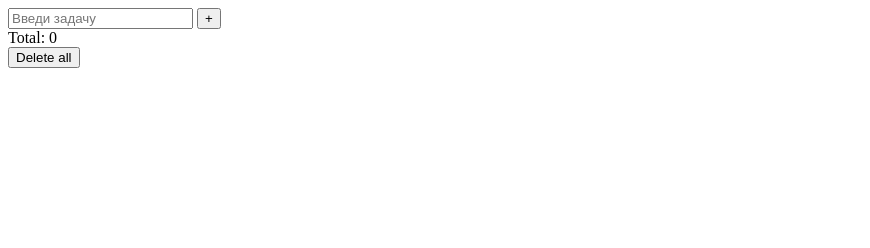
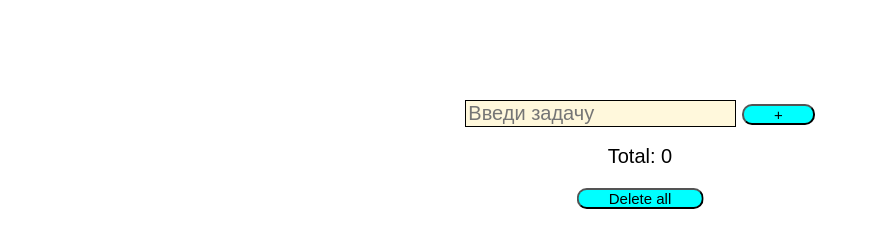
Before and after one commit to Helexi/SecondToDo, a plain HTML site: page index.html in a window 1280 px wide. Shown: the whole page, without its empty margins (0-870 px from the left). Drawn offline with Linux system fonts and the light colour scheme.

Commit message:
Добавил стили

```diff
--- a/css/style.css
+++ b/css/style.css
@@ -1,3 +1,8 @@
+body {
+    font-family: Arial, Helvetica, sans-serif;
+    font-size: 20px;
+}
+
 .success {
     text-decoration: line-through;
 }
@@ -12,4 +17,50 @@
 
 .deleteAll {
     display: block;
+    margin-top: 20 px;
 }
+
+.block {
+    margin-top: 100px;
+    text-align: center;
+    padding-top: 100 px;
+}
+
+.deleteAll {
+    position: relative;
+    left: 50%;
+    transform: translate(-50%, 0);
+    margin-top: 20px;
+}
+
+.field {
+    border: none;
+    border: 1px solid;
+    background-color: cornsilk;
+    font-family: Arial, Helvetica, sans-serif;
+    font-size: 20px;
+}
+
+.add,
+.deleteAll {
+    border-radius: 10px;
+    background-color: cyan;
+    padding: 0px 30px;
+    font-size: 15px;
+    cursor: pointer;
+}
+
+.add:hover,
+.deleteAll:hover {
+    background-color: cornsilk;
+}
+
+.add {
+    margin-bottom: 20px;
+}
+
+.wraperTask {
+    margin: 0px 20px 20px 20px;
+    border: 1px solid;
+    border-radius: 10px;
+}
```
